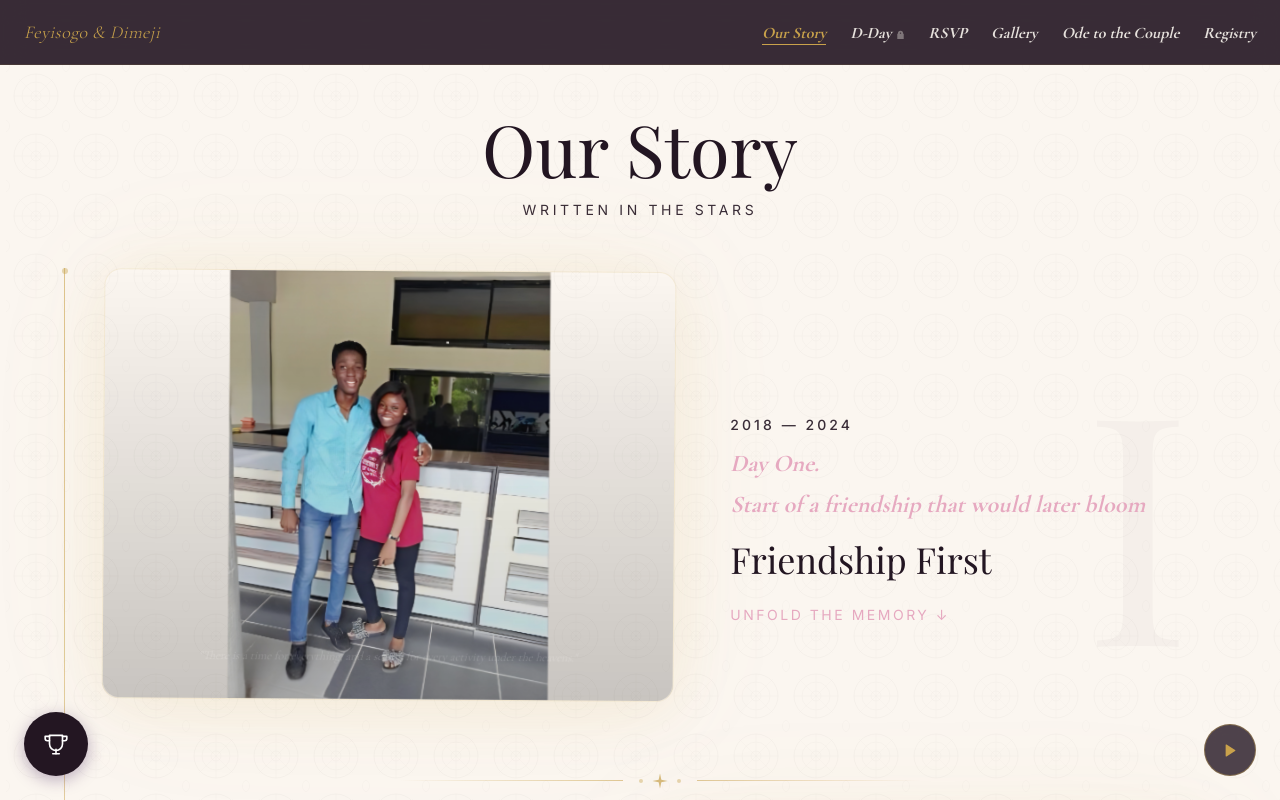
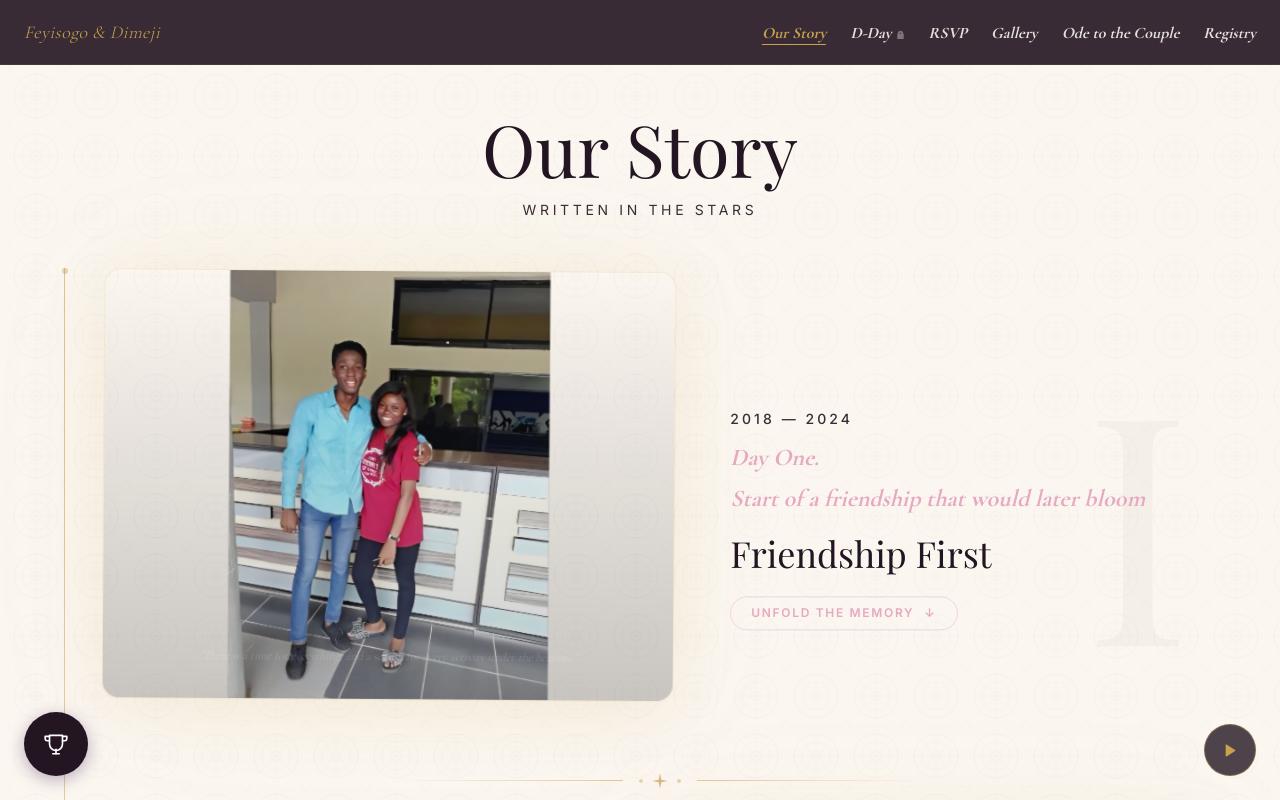
Before and after one commit to Dime1/Dimeyi-Website, a Next.js app: page /our-story in a window 1280 px wide. Shown: the top 800 px of the page. Built offline with nearby package versions, Linux system fonts and the light colour scheme; a web font is replaced by a local one.

Commit message:
feat: style Unfold the memory as a proper interactive button
Replaced plain text link with a pill-shaped bordered button per variant
(rose/lilac/gold). Adds spring press feedback, hover lift, background
fill on open state, and animated rotating arrow.

```diff
--- a/features/story/StoryMovement.tsx
+++ b/features/story/StoryMovement.tsx
@@ -18,18 +18,21 @@ const ROMAN = ['I', 'II', 'III']
 const PALETTE = {
   friendship: {
     fragment:    'text-rose',
-    unfold:      'text-rose hover:text-rose/80',
     placeholder: 'from-blush via-rose/20 to-blush/60',
+    btn:         'border-rose/40 text-rose hover:border-rose hover:bg-rose/10',
+    btnOpen:     'border-rose text-rose bg-rose/15',
   },
   dating: {
     fragment:    'text-lilac',
-    unfold:      'text-lilac hover:text-lilac/80',
     placeholder: 'from-indigo/20 via-lilac/15 to-indigo/10',
+    btn:         'border-lilac/40 text-lilac hover:border-lilac hover:bg-lilac/10',
+    btnOpen:     'border-lilac text-lilac bg-lilac/15',
   },
   proposal: {
     fragment:    'text-gold',
-    unfold:      'text-gold hover:text-gold/80',
     placeholder: 'from-gold/15 via-blush/20 to-gold/10',
+    btn:         'border-gold/40 text-gold hover:border-gold hover:bg-gold/10',
+    btnOpen:     'border-gold text-gold bg-gold/15',
   },
 } as const
 
@@ -172,13 +175,23 @@ export function StoryMovement({ movement, index, verseText, verseRef }: StoryMov
         viewport={{ once: true, margin: '-40px' }}
         transition={{ duration: 0.5, delay: 0.45 }}
       >
-        <button
+        <motion.button
           onClick={() => setOpen(v => !v)}
           aria-expanded={open}
-          className={`inline-flex items-center gap-1.5 font-sans text-sm tracking-[0.18em] uppercase transition-colors duration-200 mb-3 ${palette.unfold}`}
+          whileHover={reduced ? {} : { scale: 1.04, y: -1 }}
+          whileTap={reduced  ? {} : { scale: 0.94 }}
+          transition={{ type: 'spring', stiffness: 500, damping: 25 }}
+          className={`inline-flex items-center gap-2.5 px-5 py-2 rounded-full border font-sans text-xs tracking-[0.14em] uppercase font-semibold transition-all duration-200 cursor-pointer select-none mb-3 ${open ? palette.btnOpen : palette.btn}`}
         >
-          {open ? 'Close ↑' : 'Unfold the memory ↓'}
-        </button>
+          <span>{open ? 'Close' : 'Unfold the memory'}</span>
+          <motion.span
+            animate={{ rotate: open ? 180 : 0 }}
+            transition={{ duration: 0.3, ease: [0.22, 1, 0.36, 1] }}
+            className="leading-none"
+          >
+            ↓
+          </motion.span>
+        </motion.button>
 
         <AnimatePresence initial={false}>
           {open && (
```
